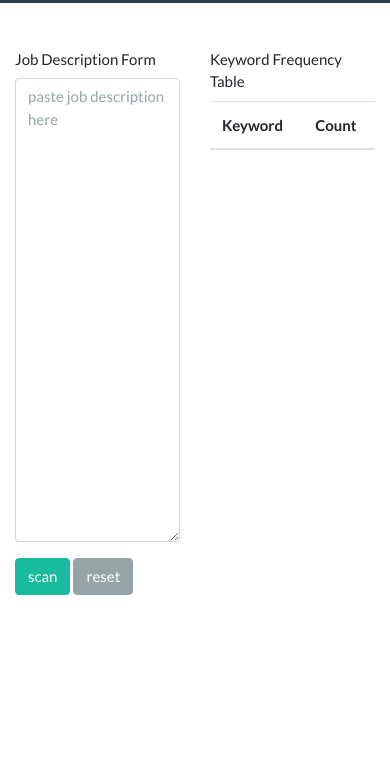
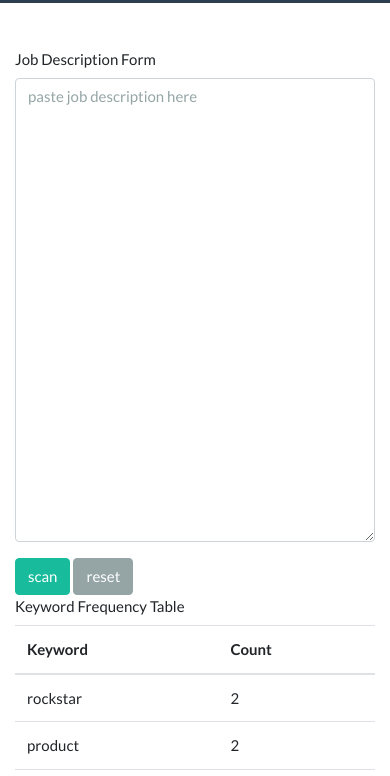
Before and after one commit to mwestervelt/jobscan, a plain HTML site: page index.html in a window 390 px wide. Shown: the part 68-844 px from the top of the page. Drawn offline with nearby package versions, Linux system fonts and the light colour scheme.

Commit message:
edited stylesheets

```diff
--- a/index.html
+++ b/index.html
@@ -44,7 +44,7 @@
         <div class="row">
 
             <!-- FORM -->
-            <div class="col-6">
+            <div class="col-md">
                 <form id="myform">
                     <div class="form-group">
                         <label for="text">Job Description Form</label>
@@ -57,7 +57,7 @@
             </div>
 
             <!-- TABLE haha -->
-            <div class=" table-responsive-sm col-6">
+            <div class=" table-responsive-sm col-md">
                 <label for="sometable">Keyword Frequency Table</label>
                 <table class="table table-hover" id="sometable">
                     <thead>
--- a/scripts.js
+++ b/scripts.js
@@ -1,6 +1,11 @@
 $('#myform').on('submit', scanJD)
 $('#reset-btn').on('click', function(){
     $('tbody').empty()
+})
+
+$(document).ready( function(){
+    var defaultJD = 'rockstar ninja rockstar team product engineer growth mindset product'
+    wordFreq(defaultJD)
 })
 
 function scanJD() {
```
